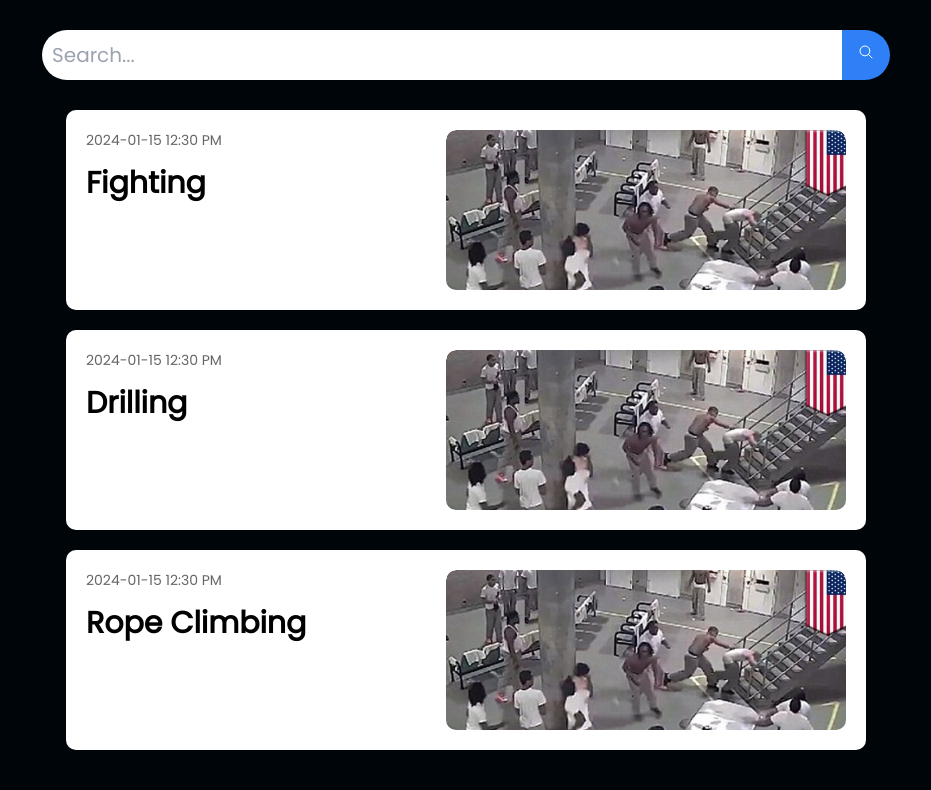
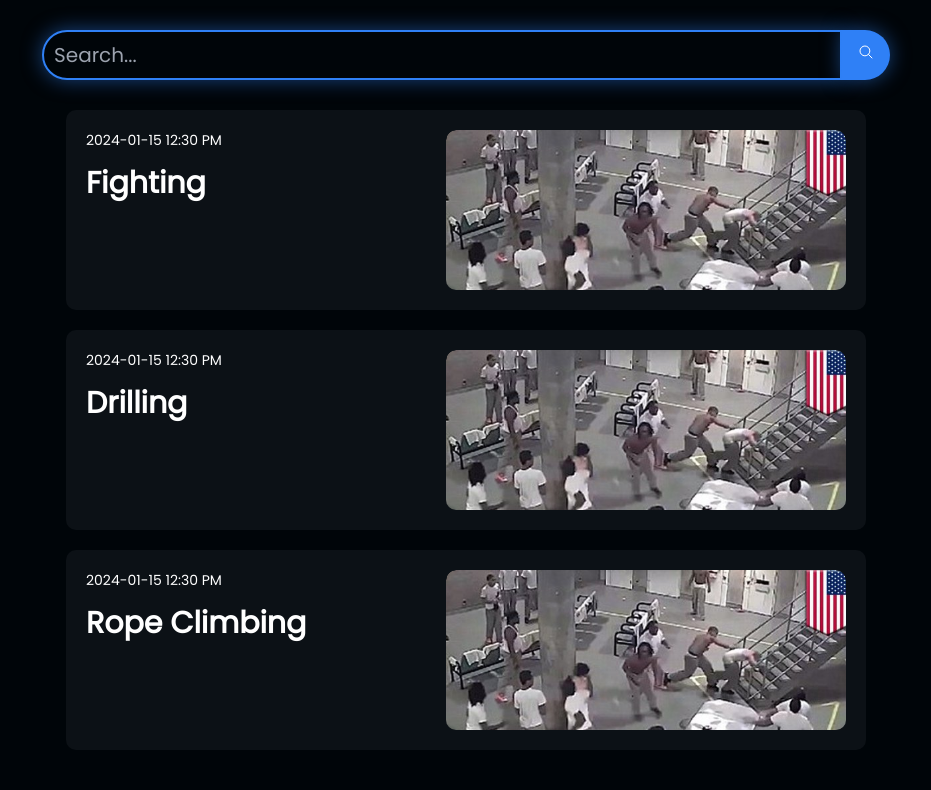
Before and after one commit to Sagar201003/RJPOLICE_HACK_1273_NetraGuard_3, a Django app: page /history in a window 1280 px wide. Shown: the part 67-857 px from the top of the page, without its empty margins (174-1105 px from the left). Run offline with Django 4.2, Linux system fonts and the light colour scheme; some libraries are stand-ins or nearby versions.

Commit message:
history changes

```diff
--- a/rajasthan_hack_web/app1/static/app1/css/style.css
+++ b/rajasthan_hack_web/app1/static/app1/css/style.css
@@ -4,7 +4,7 @@ body.homepage {
   display: flex;
   min-height: 100vh;
   flex-direction: column;
-  overflow: hidden; /* Disable scrolling on the body */
+  overflow: hidden;
   background: #000509;
 }
 
@@ -22,7 +22,7 @@ html {
 }
 
 .navbar {
-  background-color: #000509; /* GitHub theme color */
+  background-color: #000509;
   color: white;
   display: flex;
   justify-content: space-between;
@@ -72,7 +72,7 @@ html {
 .content {
   display: flex;
   flex: 1;
-  overflow: hidden; /* Disable scrolling in the content area */
+  overflow: hidden;
 }
 
 .webcam-container {
@@ -85,14 +85,14 @@ html {
 }
 
 #webcam-video {
-  border-radius: 10px; /* Adjust the border radius as needed */
+  border-radius: 10px;
 }
 
 .sidebar {
   flex: 1;
-  background-color: #0c1116; /* Different shade of color for the sidebar */
+  background-color: #0c1116;
   padding: 20px;
-  height: 100vh; /* Extend sidebar to the bottom of the page */
+  height: 100vh;
   border-left: 1px solid #2f80f6;
 }
 
@@ -186,6 +186,7 @@ html {
 
 /* history page css  */
 
+/* Styles for the search bar */
 .search-bar {
   display: flex;
   align-items: center;
@@ -195,14 +196,22 @@ html {
   margin-top: 20px;
 }
 
+.search-bar input,
+.search-bar button {
+  box-shadow: 0 0 20px rgba(47, 128, 246, 0.5); /* Box shadow for luminosity effect on input and button */
+  outline: none;
+}
+
 .search-bar input {
   padding: 10px;
-  border: none;
+  border: 2px solid #2f80f6;
   border-radius: 30px 0 0 30px;
   width: 800px;
   height: 50px;
   font-family: 'Poppins';
   font-size: 20px;
+  background-color: #000509; /* Darker background color for the input */
+  color: #2f80f6;
 }
 
 .search-bar button {
@@ -218,12 +227,12 @@ html {
 
 /* Styles for the history page */
 .history-container {
-  width: 600px; /* Set a maximum width for the container */
+  width: 600px;
   margin: auto;
   padding: 20px;
   display: flex;
   flex-direction: column;
-  align-items: center; /* Center the items inside the container */
+  align-items: center;
 }
 
 .history-cards {
@@ -263,7 +272,7 @@ html {
 /* Styles for the history page */
 /* Styles for the history page */
 .history-card {
-  background-color: #fff;
+  background-color: #0c1116;
   padding: 20px;
   margin-bottom: 20px;
   border-radius: 10px;
@@ -273,39 +282,40 @@ html {
 }
 
 .left-part {
-  flex: 1; /* Use flex: 1 to take up the available space */
+  flex: 1;
   display: flex;
   flex-direction: column;
 }
 
 .right-part {
-  width: 400px; /* Set a fixed width for the right part */
-  margin-left: 20px; /* Add spacing between the left and right parts */
-  border-radius: 10px; /* Rounded corners for the image container */
-  overflow: hidden; /* Hide overflowing content within the rounded container */
+  width: 400px;
+  margin-left: 20px;
+  border-radius: 10px;
+  overflow: hidden;
 }
 
 .timestamp {
   font-size: 14px;
-  color: #666;
-  margin-bottom: 10px; /* Add space between timestamp and anomaly */
+  color: #fff;
+  margin-bottom: 10px;
 }
 
 .anomaly {
   font-size: 30px;
   font-weight: bold;
+  color: #fff;
 }
 
 .anomaly-image-container {
-  width: 100%; /* Set a fixed width for the image container */
+  width: 100%;
   /* height: 100px; Set a fixed height for the image container */
-  border-radius: 10px; /* Rounded corners for the image container */
-  overflow: hidden; /* Hide overflowing content within the rounded container */
+  border-radius: 10px;
+  overflow: hidden;
 }
 
 .anomaly-image-container img {
-  width: 100%; /* Ensure the image fills the container */
-  height: 100%; /* Ensure the image fills the container */
-  object-fit: cover; /* Maintain aspect ratio while covering the container */
-  border-radius: 10px; /* Rounded corners for the image */
+  width: 100%;
+  height: 100%;
+  object-fit: cover;
+  border-radius: 10px;
 }
--- a/rajasthan_hack_web/app1/templates/history.html
+++ b/rajasthan_hack_web/app1/templates/history.html
@@ -14,7 +14,9 @@
 </head>
 <body class="historypage">
     <nav class="navbar">
-        <div class="logo"><ion-icon name="shield-half-outline"></ion-icon>NetraGuard</div>
+        <a href="{% url 'home' %}">
+            <div class="logo"><ion-icon name="shield-half-outline"></ion-icon>NetraGuard</div>
+        </a>
         <ul class="nav-links">
             <li><a href="{% url 'home' %}" class="text-gray-300 hover:bg-gray-700 hover:text-white rounded-md px-3 py-2 text-sm font-medium">Dashboard</a></li>
             <li><a href="{% url 'history' %}" class="text-gray-300 hover:bg-gray-700 hover:text-white rounded-md px-3 py-2 text-sm font-medium">History</a></li>
--- a/rajasthan_hack_web/app1/templates/home.html
+++ b/rajasthan_hack_web/app1/templates/home.html
@@ -13,7 +13,10 @@
 </head>
 <body class="homepage">
     <nav class="navbar">
-        <div class="logo"><ion-icon name="shield-half-outline"></ion-icon>NetraGuard</div>
+        <a href="{% url 'home' %}">
+            <div class="logo"><ion-icon name="shield-half-outline"></ion-icon>NetraGuard</div>
+        </a>
+
         <ul class="nav-links">
             <li><a href="#" class="text-gray-300 hover:bg-gray-700 hover:text-white rounded-md px-3 py-2 text-sm font-medium">Dashboard</a></li>
             <li><a href="{% url 'history' %}" class="text-gray-300 hover:bg-gray-700 hover:text-white rounded-md px-3 py-2 text-sm font-medium">History</a></li>
```
Also changed, not shown: rajasthan_hack_web/db.sqlite3.
